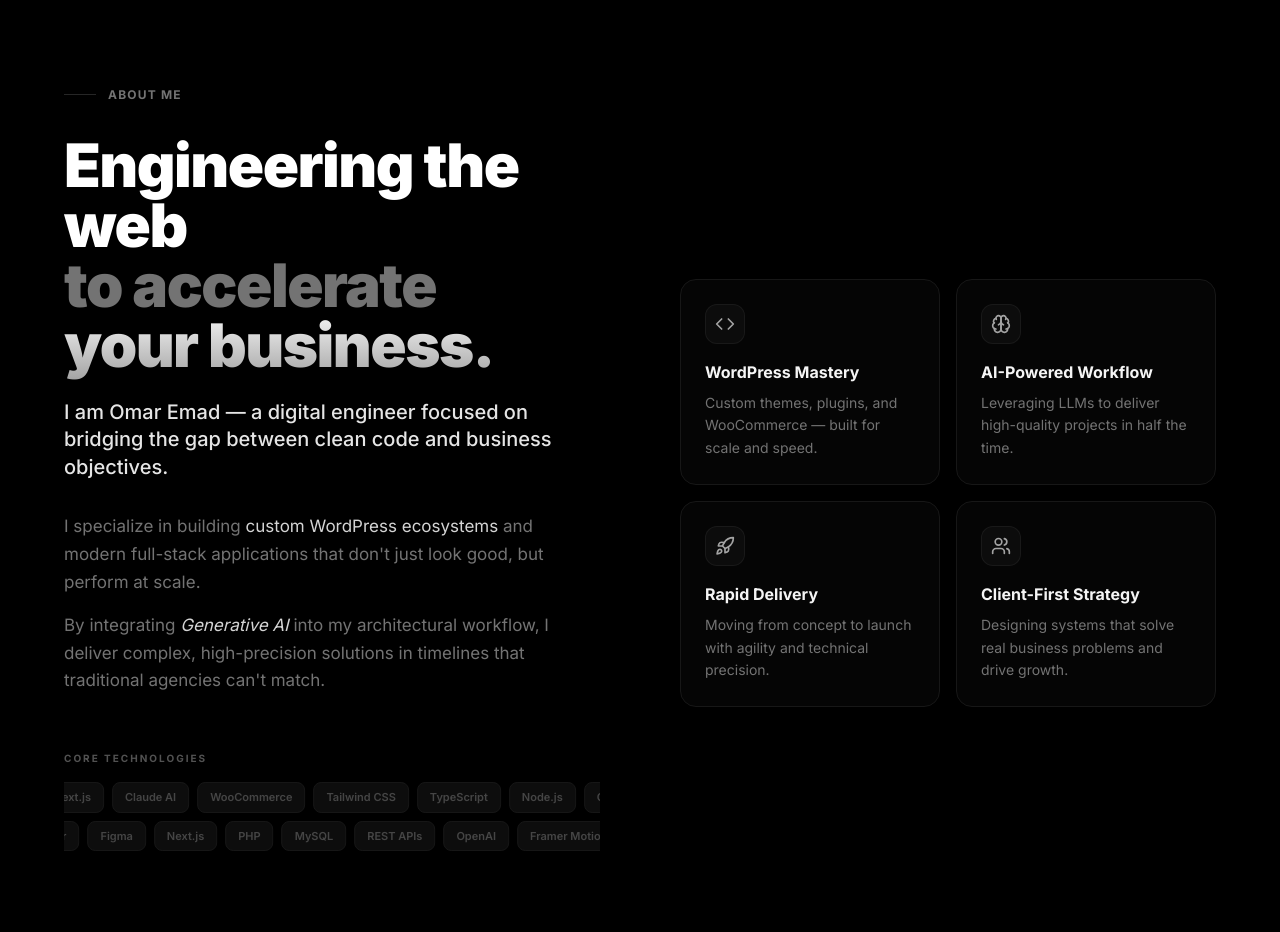
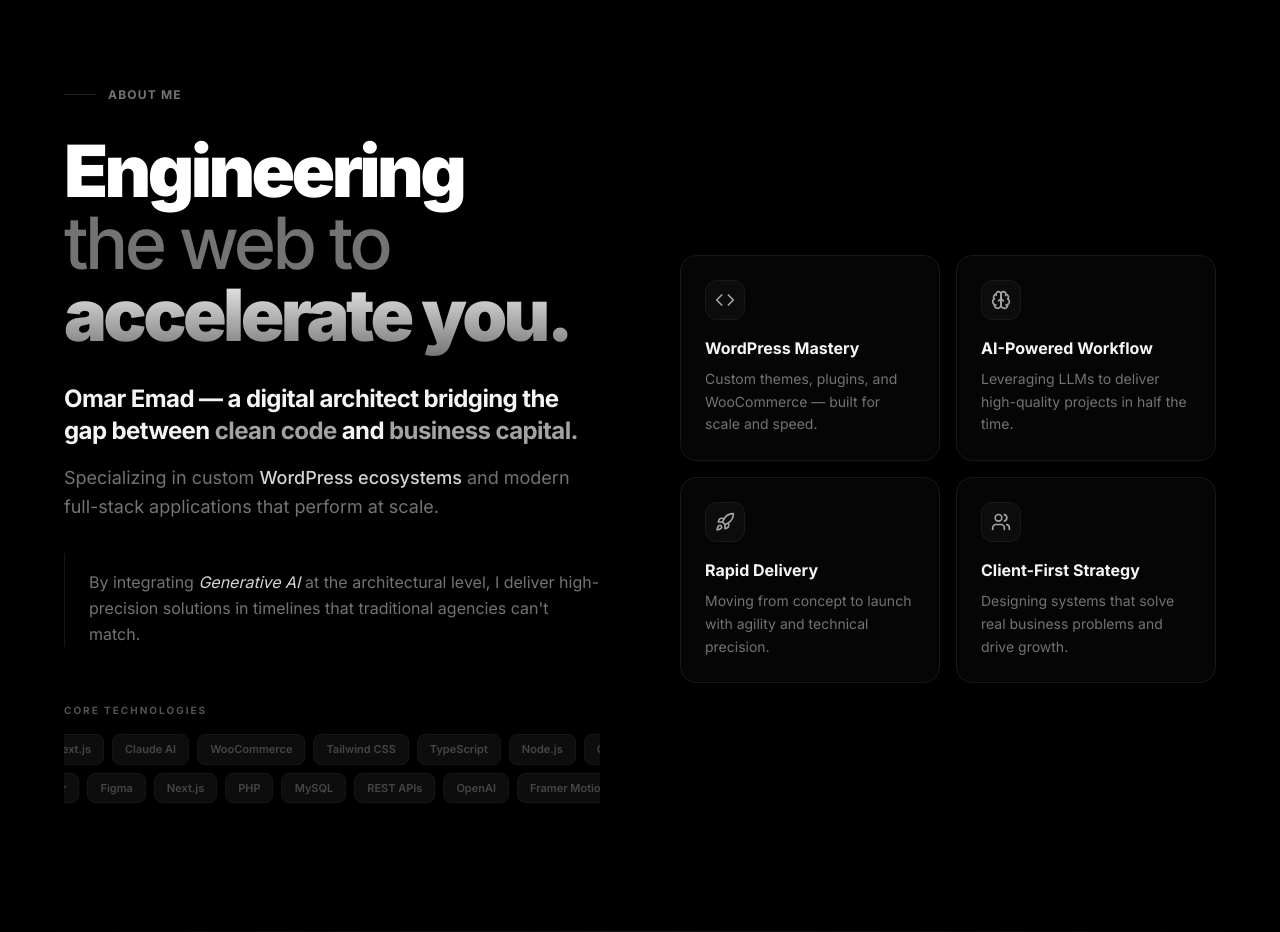
Before and after one commit to omaremad212/Omaremad, a Next.js app: page / in a window 1280 px wide. Shown: the part 960-1892 px from the top of the page. Built offline with nearby package versions, Linux system fonts and the light colour scheme.

Commit message:
UX/UI: Final typography and hierarchy polish for About section

```diff
--- a/components/About.tsx
+++ b/components/About.tsx
@@ -80,17 +80,17 @@ export default function About() {
         <div className="grid lg:grid-cols-2 gap-12 lg:gap-20 items-center">
           {/* Left Side: Content */}
           <div className="flex flex-col gap-10">
-            <div className="space-y-6">
+            <div className="space-y-8">
               <motion.h2
                 initial={{ opacity: 0, y: 20 }}
                 animate={isInView ? { opacity: 1, y: 0 } : {}}
                 transition={{ duration: 0.6, delay: 0.1 }}
-                className="text-4xl md:text-5xl lg:text-6xl font-black tracking-tight leading-[1.05] text-white"
+                className="text-4xl md:text-5xl lg:text-7xl font-black tracking-tighter leading-[0.95] text-white"
               >
-                Engineering the web <br />
-                <span className="text-neutral-500">to accelerate</span> <br />
-                <span className="bg-clip-text text-transparent bg-gradient-to-b from-neutral-50 to-neutral-400">
-                  your business.
+                Engineering <br />
+                <span className="text-neutral-500 font-medium">the web to</span> <br />
+                <span className="bg-clip-text text-transparent bg-gradient-to-b from-neutral-50 to-neutral-500">
+                  accelerate you.
                 </span>
               </motion.h2>
 
@@ -98,18 +98,21 @@ export default function About() {
                 initial={{ opacity: 0, y: 20 }}
                 animate={isInView ? { opacity: 1, y: 0 } : {}}
                 transition={{ duration: 0.6, delay: 0.2 }}
-                className="space-y-6 max-w-lg"
+                className="space-y-8 max-w-xl"
               >
-                <p className="text-neutral-200 text-xl leading-snug font-medium">
-                  I am Omar Emad — a digital engineer focused on bridging the gap between clean code and business objectives.
-                </p>
+                <div className="space-y-4">
+                  <p className="text-neutral-100 text-xl md:text-2xl leading-tight font-bold tracking-tight">
+                    Omar Emad — a digital architect bridging the gap between <span className="text-neutral-400">clean code</span> and <span className="text-neutral-400">business capital.</span>
+                  </p>
 
-                <div className="space-y-4 pt-2">
-                  <p className="text-neutral-500 text-[17px] leading-relaxed">
-                    I specialize in building <span className="text-neutral-300">custom WordPress ecosystems</span> and modern full-stack applications that don&apos;t just look good, but perform at scale.
+                  <p className="text-neutral-500 text-lg leading-relaxed max-w-lg">
+                    Specializing in custom <span className="text-neutral-300 font-medium">WordPress ecosystems</span> and modern full-stack applications that perform at scale.
                   </p>
-                  <p className="text-neutral-500 text-[17px] leading-relaxed">
-                    By integrating <span className="text-neutral-300 italic">Generative AI</span> into my architectural workflow, I deliver complex, high-precision solutions in timelines that traditional agencies can&apos;t match.
+                </div>
+
+                <div className="pt-4 border-l border-neutral-900 pl-6">
+                  <p className="text-neutral-500 text-base leading-relaxed">
+                    By integrating <span className="text-neutral-300 italic">Generative AI</span> at the architectural level, I deliver high-precision solutions in timelines that traditional agencies can&apos;t match.
                   </p>
                 </div>
               </motion.div>
```
